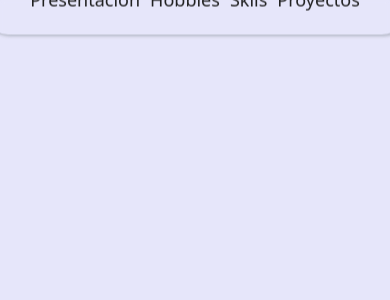
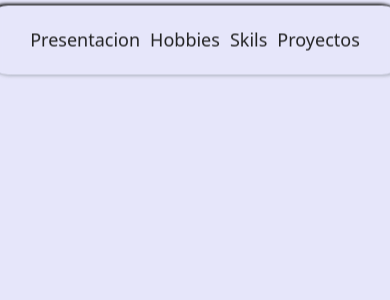
Before and after one commit to FranciscoDJVI/Portafolio, a React (Vite) app in the folder portafolio/: page / in a window 390 px wide. Shown: the top 300 px of the page. Built offline with nearby package versions, Linux system fonts and the light colour scheme.

Commit message:
fix: change top

```diff
--- a/portafolio/src/App.css
+++ b/portafolio/src/App.css
@@ -25,7 +25,7 @@
     display: flex;
     flex-direction: row;
     justify-content: center;
-    top: 0;
+    top: 40px;
     left: 50%;
     transform: translate(-50%, -50%);
     width: 100%;
@@ -144,7 +144,7 @@
     display: flex;
     flex-direction: row;
     justify-content: center;
-    top: 0;
+    top: 40px;
     left: 50%;
     transform: translate(-50%, -50%);
     width: 100%;
```
